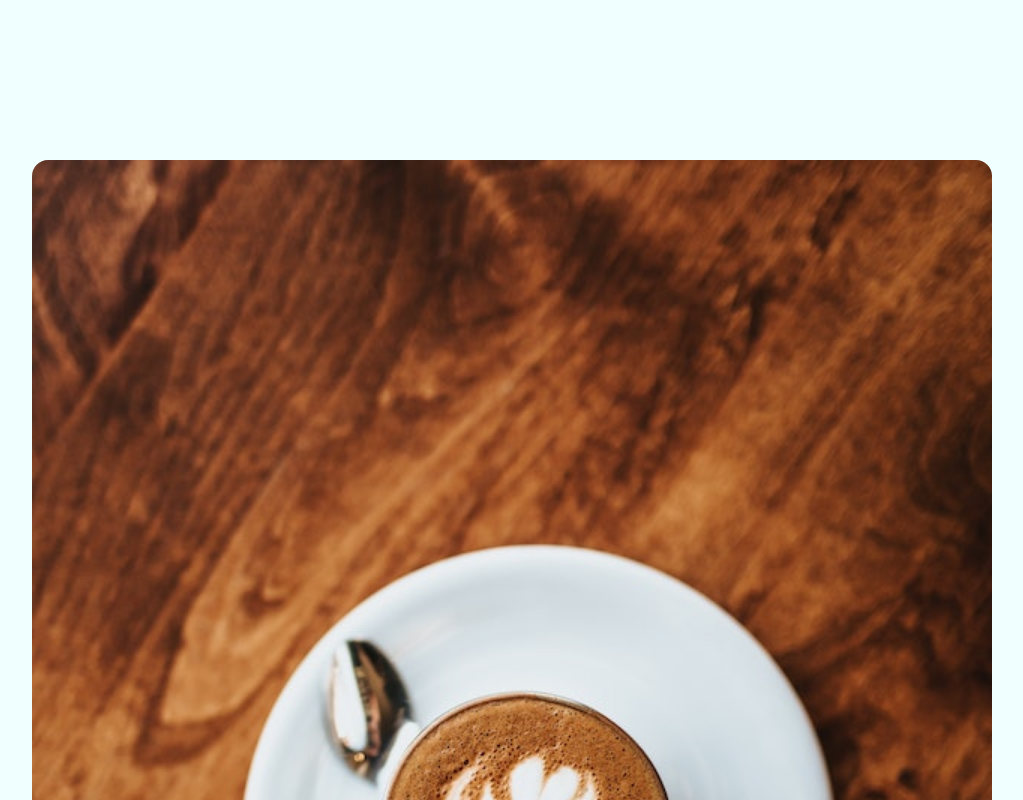
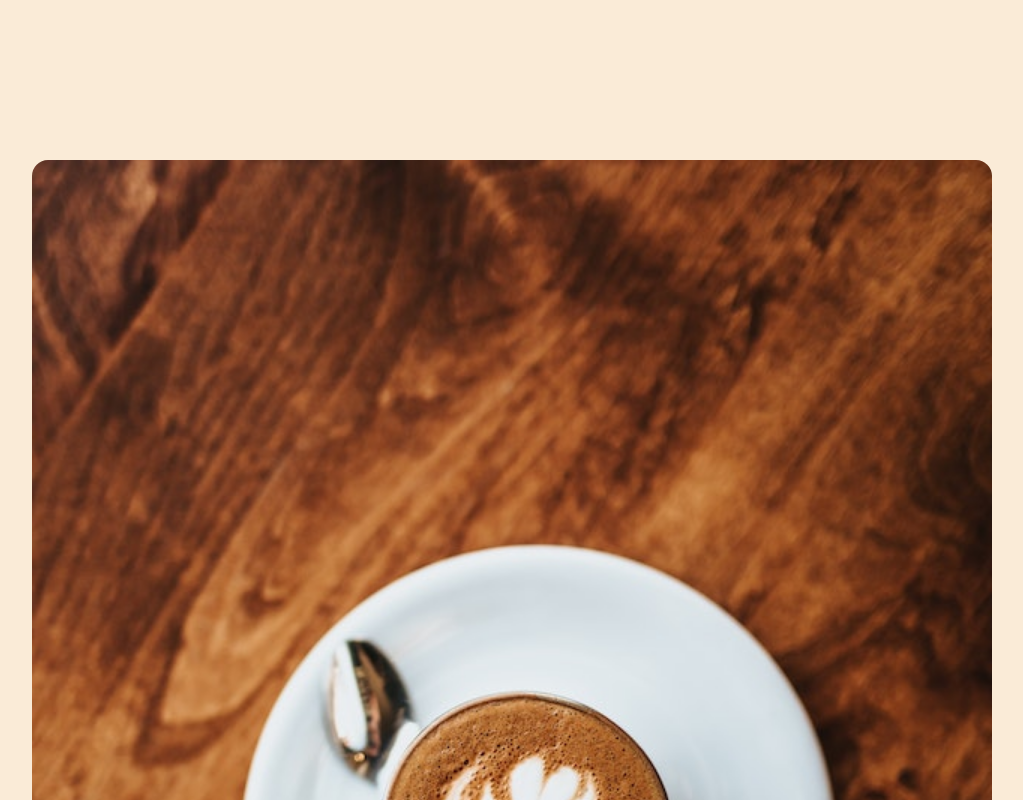
Before and after one commit to irm1005-itec1005-fall-2023/midterm-exam-RayanAli26, a plain HTML site: page index.html in a window 1280 px wide. Shown: the top 800 px of the page, without its empty margins (128-1151 px from the left). Drawn offline with Linux system fonts and the light colour scheme.

Commit message:
Midterm 1

```diff
--- a/index.html
+++ b/index.html
@@ -54,12 +54,12 @@
   -->
 
   <!-- ADD YOUR CODE HERE -->
-  <main>
+  <main class="main-area">
     <section>
     <img class="coffee-pic" src="./images/coffee.jpg" alt="An absolutely amazing picture of coffee">
     </section>
 
-    <section>
+    <section class="whitedrop">
      <p class="top">Hot Drinks</p>
 
      <div>
@@ -72,6 +72,7 @@
 
      <h3><a class="button" href="#">BUY NOW</a></h3>
 
+
     </section>
   </main>
 
--- a/style.css
+++ b/style.css
@@ -34,20 +34,19 @@ html {
 
 body {
   font-family: Arial, Helvetica, sans-serif;
+  background-color: antiquewhite;
 }
 
-body {
-  background-color: rgb(236, 183, 176);
-}
-
-
-main {
+.main-area {
   display: flex;
   flex-direction: column;
-  background-color: azure;
   padding: 10rem;
   justify-content: center;
   align-items: center;
+  border-radius: 0rem 0rem 1rem 1rem;
+}
+.whitedrop {
+  background-color: aliceblue;
   border-radius: 0rem 0rem 1rem 1rem;
 }
 .coffee-pic {
```
